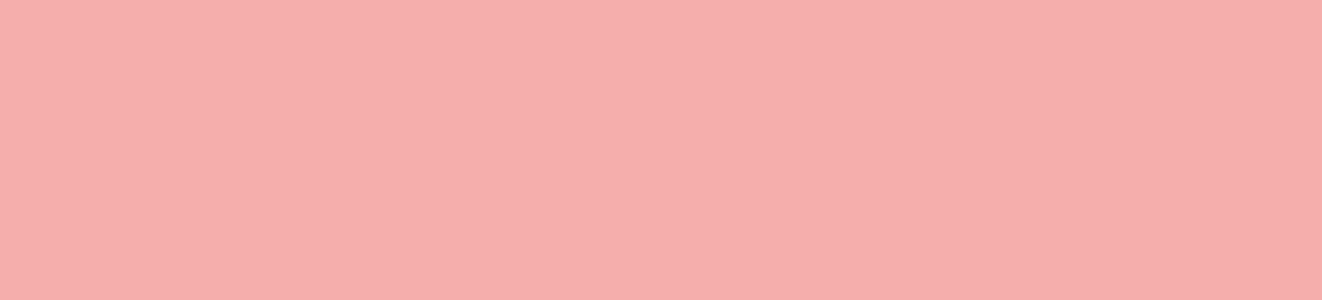
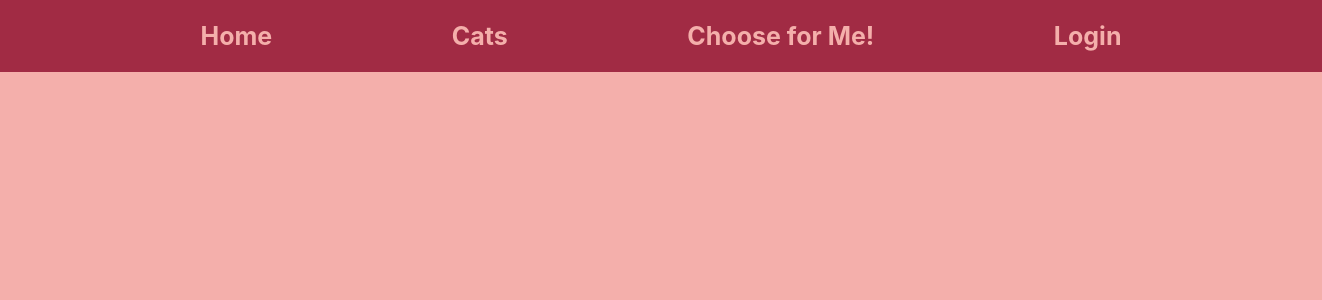
Before and after one commit to tarynJade/tb-frontend-project, a Vue app in the folder application/: page /choose-for-me in a window 1280 px wide. Before the commit this address had no page. Shown: the top 300 px of the page, 1322 px wide, since content can reach past the window. Built offline with nearby package versions, Linux system fonts and the light colour scheme; no server answers.

Commit message:
Random cat page (#6)
* fix styling issues on nav

* set-up random cat page and route

```diff
--- a/application/src/App.vue
+++ b/application/src/App.vue
@@ -5,23 +5,18 @@
 </template>
 
 <script setup>
+
 import { RouterView } from 'vue-router'
+
 </script>
 
 <style>
+
 html, body {
+  background-color: #F4AFAB;
   margin: 0;
   padding: 0;
-  height: 100%;
-  background-color: #F4AFAB;
-}
+  font-family: -apple-system, BlinkMacSystemFont, 'Segoe UI', Roboto, sans-serif;
 
-#app {
-  font-family: -apple-system, BlinkMacSystemFont, 'Segoe UI', Roboto, sans-serif;
-  display: flex;
-  justify-content: center;
-  align-items: center;
-  min-height: 100vh;
-  flex-direction: column;
 }
 </style>
--- a/application/src/components/NavigationComponent.vue
+++ b/application/src/components/NavigationComponent.vue
@@ -2,8 +2,8 @@
     <nav>
       <ul>
         <RouterLink to="/">Home</RouterLink>
-        <RouterLink to="/breeds">Cat Breeds</RouterLink>
-        <RouterLink to="/breed-of-the-day">Cat Breed Of The Day</RouterLink>
+        <RouterLink to="/cats">Cats</RouterLink>
+        <RouterLink to="/choose-for-me">Choose for Me!</RouterLink>
         <RouterLink to="/login">Login</RouterLink>
       </ul>
     </nav>
@@ -18,11 +18,12 @@ export default {
 <style scoped>
 nav {
   width: 100%;
-  padding: 10px 0;
-  position: fixed;
-  top: 20px;
-  left: 0;
-  z-index: 10;
+  padding: 20px;
+  position:sticky;
+  border: 1px solid #A12B44;
+  background-color: #A12B44;
+  top: 0;
+  z-index: 0;
 }
 
 ul {
@@ -38,7 +39,7 @@ nav a {
   font-size: 25px;
   font-weight: bolder;
   text-decoration: none;
-  color: #A12B44;
+  color: #F4AFAB;
 }
 
 nav a:hover {
--- a/application/src/router/index.js
+++ b/application/src/router/index.js
@@ -3,7 +3,7 @@ import HomeView from '@/views/HomeView.vue'
 import CatsView from '@/views/CatsView.vue'
 import CatView from '@/views/CatView.vue'
 import LoginView from '@/views/LoginView.vue'
-import CatOfTheDayView from '@/views/CatOfTheDayView.vue'
+import RandomCatView from '@/views/RandomCatView.vue'
 
 const routes = [
     {
@@ -19,6 +19,11 @@ const routes = [
     {   path: '/cat/:breed',
         name: 'cat',
         component: CatView
+    },
+    {
+        path:'/choose-for-me',
+        name: 'random-cat',
+        component: RandomCatView
     }
 ]
 
--- /dev/null
+++ b/application/src/views/RandomCatView.vue
@@ -0,0 +1,49 @@
+<template>
+    <NavigationComponent/>
+    <h1></h1>
+    <div v-if="randomCat" class="cat-container">
+        <img :src="randomCat.image_url" :alt="randomCat.breed">
+        <h2>{{ randomCat.breed }}</h2>
+        <p>{{ randomCat.description }}</p>
+        <p>{{ randomCat.temperament }}</p>
+        <p>{{ randomCat.hypoallergenic }}</p>
+        </div>
+</template>
+
+<script>
+import NavigationComponent from '@/components/NavigationComponent.vue';
+export default {
+name: 'RandomCatView',
+  components: {NavigationComponent},
+  data() {
+    return {
+      randomCat: null,
+      error: null
+    }
+  },
+  methods: {
+    async getRandomCat() {
+      try {
+        const response = await fetch('/api/get_cats')
+
+        if (!response.ok) throw new Error(`Error: ${response.status}`)
+
+        const data = await response.json()
+
+        this.randomCat = data[Math.floor(Math.random() * data.length)];
+      } catch (error) {
+        console.error('Error:', error)
+        this.error = 'Failed to load cat breeds.'
+      }
+    }
+  },
+  mounted() {
+    this.getRandomCat()
+  }
+}
+
+</script>
+
+<style>
+
+</style>
```
